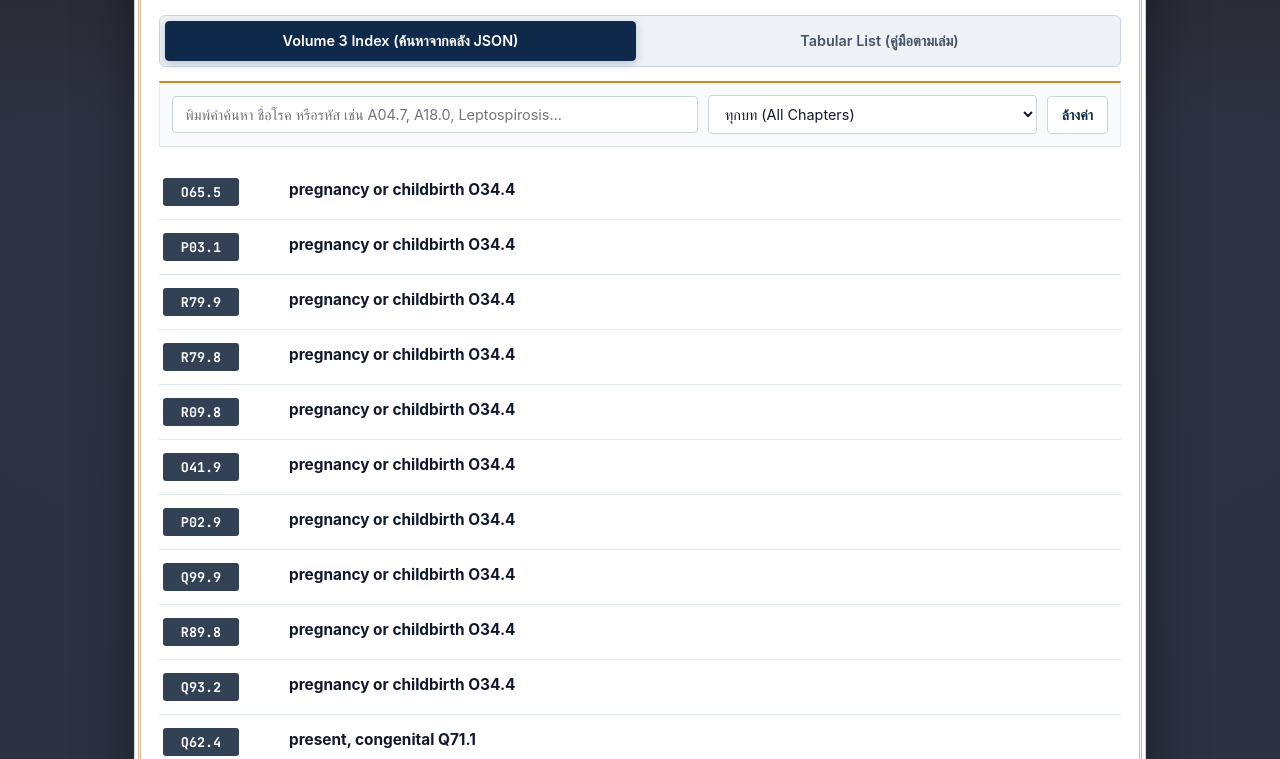
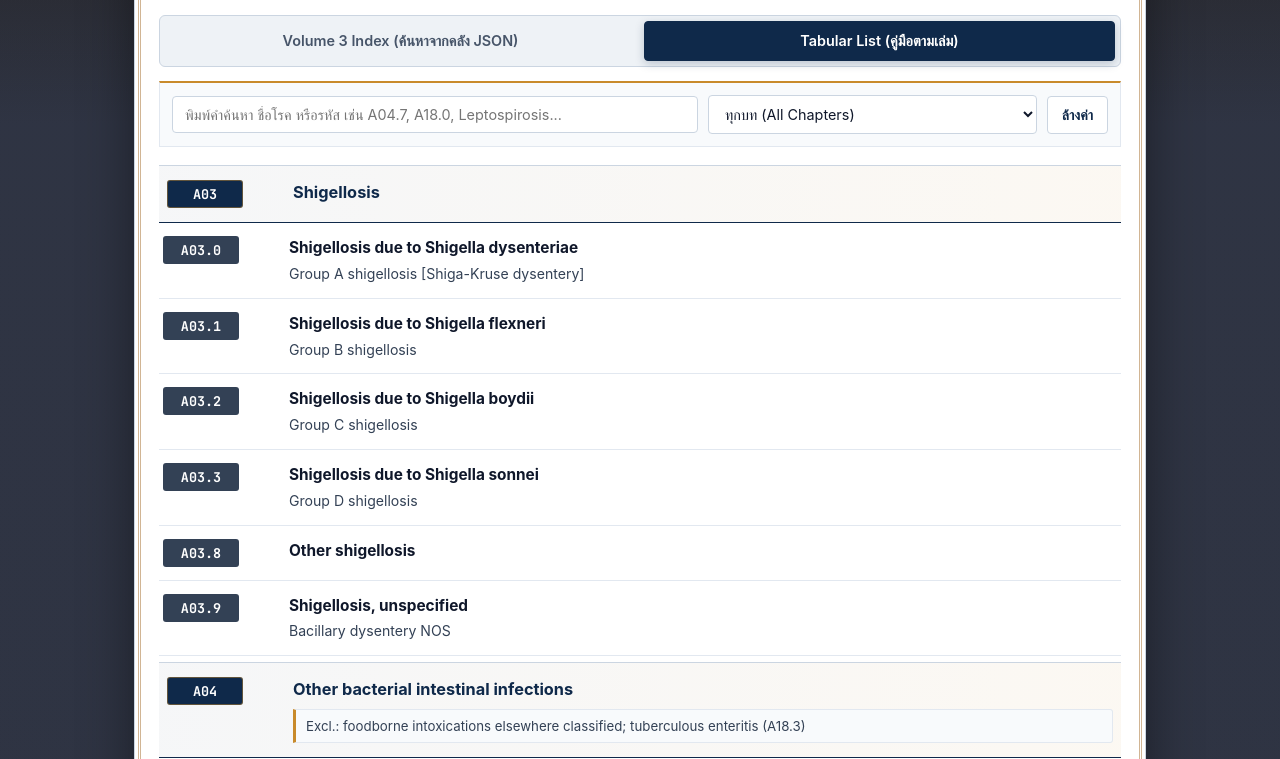
Before and after one commit to hashhha148-crypto/icd-10-search-website-, a plain HTML site: page index.html in a window 1280 px wide. Shown: the part 156-915 px from the top of the page. Drawn offline with Linux system fonts and the light colour scheme; a web font is replaced by a local one.

Commit message:
Add files via upload

```diff
--- a/index.html
+++ b/index.html
@@ -312,10 +312,10 @@
       </header>
 
       <div class="mode-switch-bar" role="tablist" aria-label="เลือกโหมดการแสดงผล">
-        <button id="btnVol3" type="button" class="btn-mode active" onclick="switchMode('VOL3')">
+        <button id="btnVol3" type="button" class="btn-mode" onclick="switchMode('VOL3')">
           Volume 3 Index (ค้นหาจากคลัง JSON)
         </button>
-        <button id="btnTabular" type="button" class="btn-mode" onclick="switchMode('TABULAR')">
+        <button id="btnTabular" type="button" class="btn-mode active" onclick="switchMode('TABULAR')">
           Tabular List (คู่มือตามเล่ม)
         </button>
       </div>
@@ -362,7 +362,7 @@
   <div id="toast" class="toast">คัดลอกรหัสแล้ว</div>
 
   <script>
-    let currentMode = 'VOL3';
+    let currentMode = 'TABULAR';
     let vol3Data = [];
 
     const sampleTabular = [
@@ -2139,7 +2139,8 @@
       { code: "D12.5", title: "Sigmoid colon", category: "Ch2" },
       { code: "D12.6", title: "Colon, unspecified", sub: "Adenomatosis of colon; Large intestine NOS; Polyposis (hereditary) of colon", category: "Ch2" },
       { code: "D12.7", title: "Rectosigmoid junction", category: "Ch2" },
-      { code: "D12.8", title: "Rectum", category: "Ch2" },{ code: "D12.9", title: "Anus and anal canal", note: "Excl.: anal: margin (D22.5, D23.5), skin (D22.5, D23.5); perianal skin (D22.5, D23.5)", category: "Ch2" },
+      { code: "D12.8", title: "Rectum", category: "Ch2" },
+      { code: "D12.9", title: "Anus and anal canal", note: "Excl.: anal: margin (D22.5, D23.5), skin (D22.5, D23.5); perianal skin (D22.5, D23.5)", category: "Ch2" },
 
       { code: "D13", title: "Benign neoplasm of other and ill-defined parts of digestive system", category: "Ch2", isHeader: true },
       { code: "D13.0", title: "Oesophagus", category: "Ch2" },
@@ -2271,7 +2272,7 @@
       { code: "D30.0", title: "Kidney", note: "Excl.: renal: calyces (D30.1), pelvis (D30.1)", category: "Ch2" },
       { code: "D30.1", title: "Renal pelvis", category: "Ch2" },
       { code: "D30.2", title: "Ureter", note: "Excl.: ureteric orifice of bladder (D30.3)", category: "Ch2" },
-        { code: "D30.3", title: "Bladder", sub: "Orifice of bladder: urethral, ureteric", category: "Ch2" },
+      { code: "D30.3", title: "Bladder", sub: "Orifice of bladder: urethral, ureteric", category: "Ch2" },
       { code: "D30.4", title: "Urethra", note: "Excl.: urethral orifice of bladder (D30.3)", category: "Ch2" },
       { code: "D30.7", title: "Other urinary organs", sub: "Paraurethral glands", category: "Ch2" },
       { code: "D30.9", title: "Urinary organ, unspecified", sub: "Urinary system NOS", category: "Ch2" },
```
